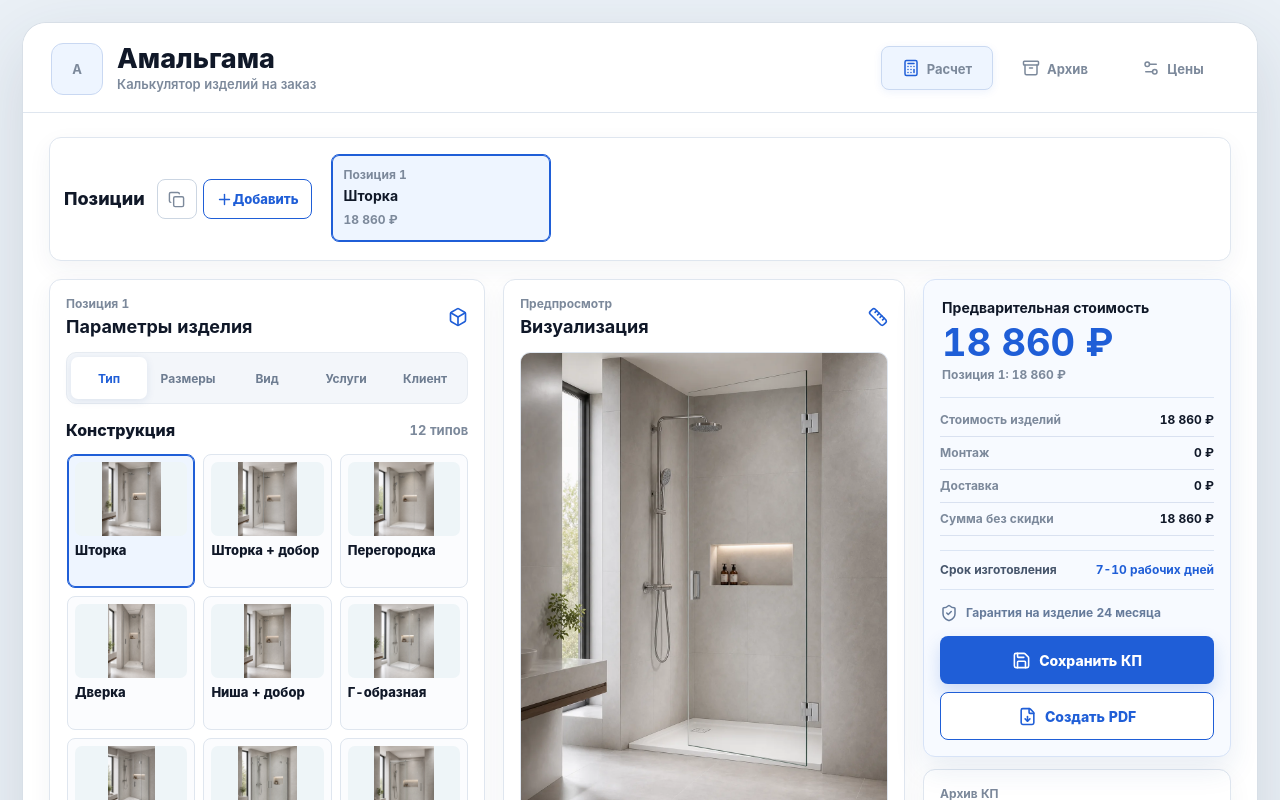
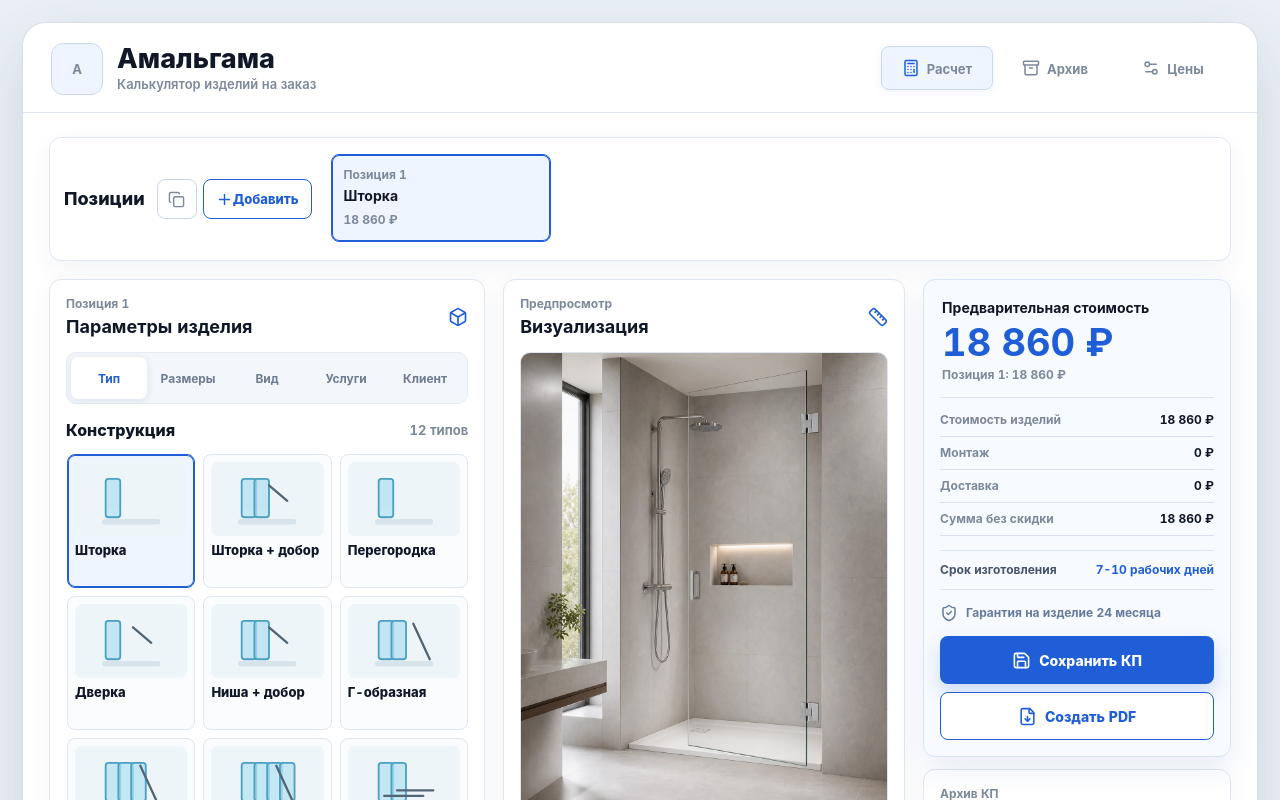
Before and after one commit to Maxim-hub2020/calc-dush, a React (Vite) app: page / in a window 1280 px wide. Shown: the top 800 px of the page. Built offline with nearby package versions, Linux system fonts and the light colour scheme.

Commit message:
Restore construction icons in thumbnails

```diff
--- a/src/App.css
+++ b/src/App.css
@@ -302,20 +302,14 @@
 
 .construction-preview {
   position: relative;
-  display: block;
+  display: flex;
   overflow: hidden;
   width: 100%;
   height: 64px;
+  align-items: center;
+  justify-content: center;
   border-radius: 7px;
-  background: var(--soft);
-}
-
-.construction-preview img {
-  display: block;
-  width: 100%;
-  height: 100%;
-  object-fit: contain;
-  object-position: center;
+  background: #f4f8fb;
 }
 
 .construction-card .construction-preview {
@@ -324,7 +318,9 @@
 }
 
 .construction-preview .shower-sketch {
-  display: none;
+  display: block;
+  width: calc(100% - 12px);
+  height: calc(100% - 12px);
 }
 
 .construction-card.is-selected {
--- a/src/App.tsx
+++ b/src/App.tsx
@@ -1507,7 +1507,6 @@ type ShowerSketchProps = {
 function ConstructionPreview({ construction }: { construction: Construction }) {
   return (
     <span className="construction-preview">
-      <img alt="" src={construction.imageUrl} />
       <ShowerSketch sketch={construction.sketch} />
     </span>
   )
```
